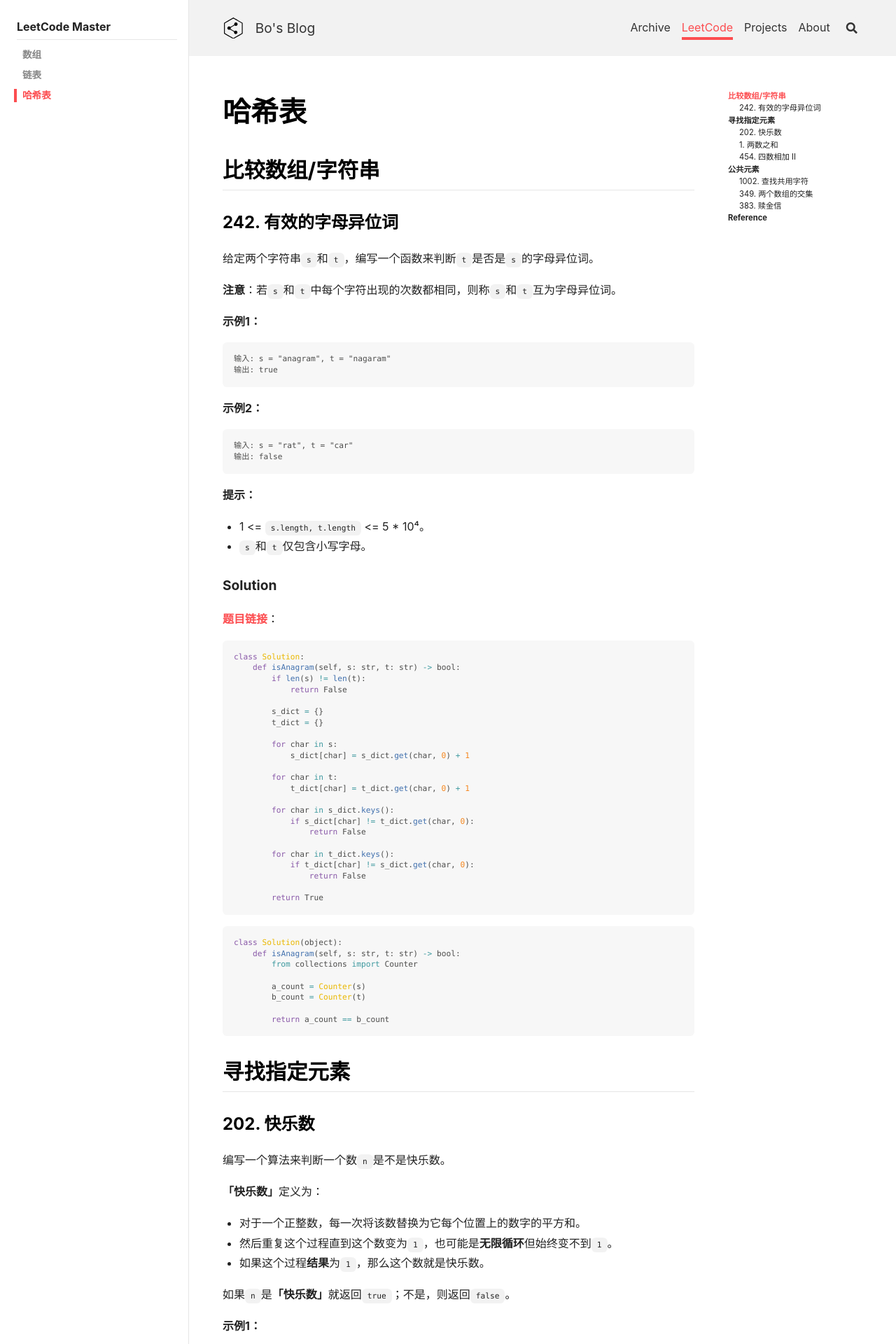
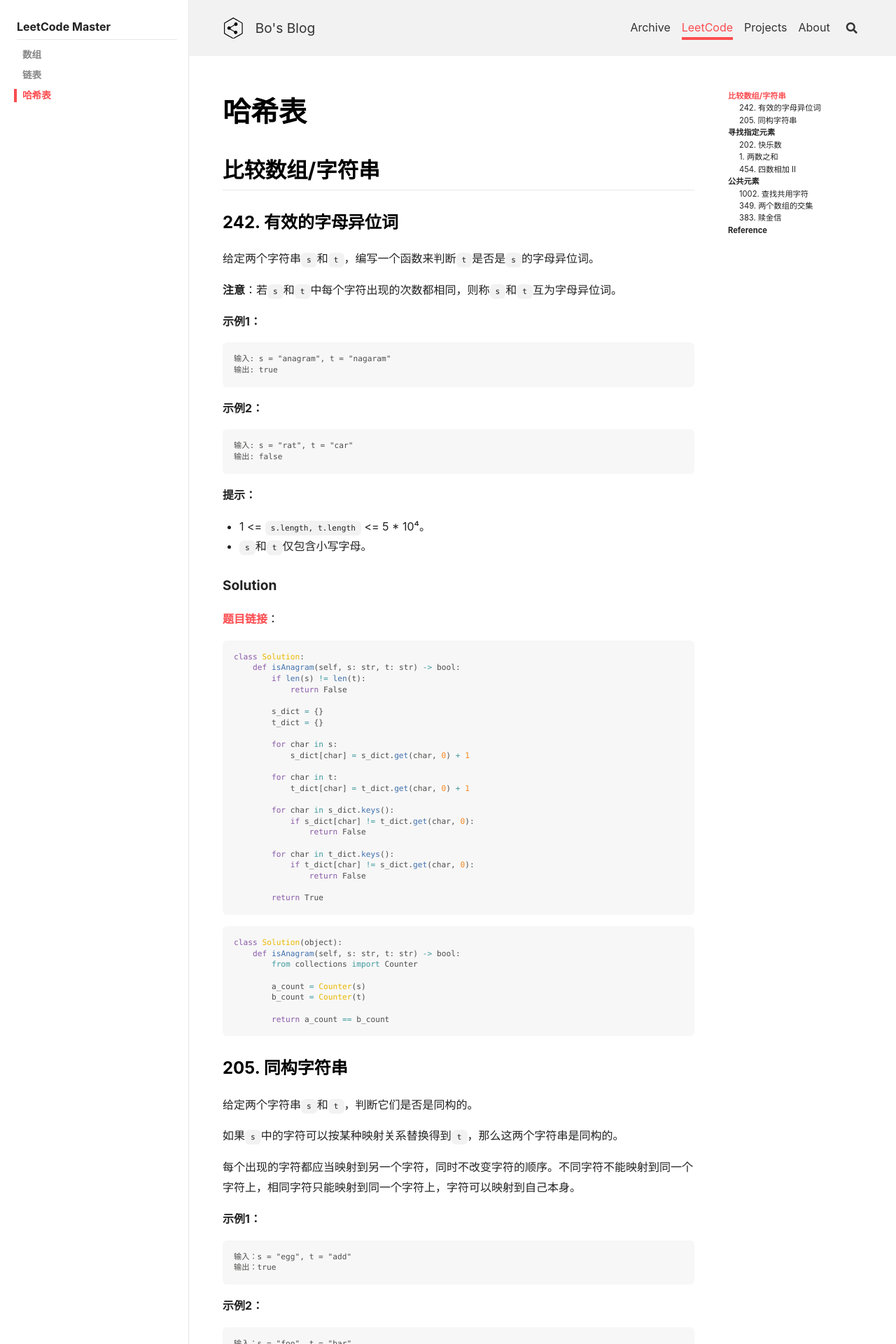
Before and after one commit to peng00bo00/peng00bo00_previous_blog, a Jekyll site: the page built from _leetcode/2023-01-21-HashTable.md, in a window 1280 px wide. Shown: the top 1920 px of the page at 70% size. Built offline with Jekyll 4.4.1, drawn with Linux system fonts in a browser that asks for light colours; nearby versions of some CDN libraries; comment, search, counter and statistics services are not loaded; some of the changed text lies outside the part shown.

Commit message:
Update 2023-01-21-HashTable.md

````diff
--- a/_leetcode/2023-01-21-HashTable.md
+++ b/_leetcode/2023-01-21-HashTable.md
@@ -76,6 +76,67 @@ class Solution(object):
         b_count = Counter(t)
 
         return a_count == b_count
+```
+{: .snippet}
+
+### 205. 同构字符串
+
+给定两个字符串`s`和`t`，判断它们是否是同构的。
+
+如果`s`中的字符可以按某种映射关系替换得到`t`，那么这两个字符串是同构的。
+
+每个出现的字符都应当映射到另一个字符，同时不改变字符的顺序。不同字符不能映射到同一个字符上，相同字符只能映射到同一个字符上，字符可以映射到自己本身。
+
+**示例1：**
+
+```
+输入：s = "egg", t = "add"
+输出：true
+```
+
+**示例2：**
+
+```
+输入：s = "foo", t = "bar"
+输出：false
+```
+
+**示例3：**
+
+```
+输入：s = "paper", t = "title"
+输出：true
+```
+
+**提示：**
+
+- 1 <= `s.length` <= 5 * 10⁴。
+- `t.length` == `s.length`
+- `s`和`t`由任意有效的ASCII字符组成。
+
+#### Solution
+
+[题目链接](https://leetcode.cn/problems/isomorphic-strings/)：
+
+```python
+class Solution:
+    def isIsomorphic(self, s: str, t: str) -> bool:
+        s2t = {}
+        t2s = {}
+
+        for schar, tchar in zip(s, t):
+            if schar not in s2t:
+                s2t[schar] = tchar
+
+                if tchar in t2s and t2s[tchar] != schar:
+                    return False
+                else:
+                    t2s[tchar] = schar
+
+            elif s2t[schar] != tchar:
+                return False
+
+        return True
 ```
 {: .snippet}
 
````
